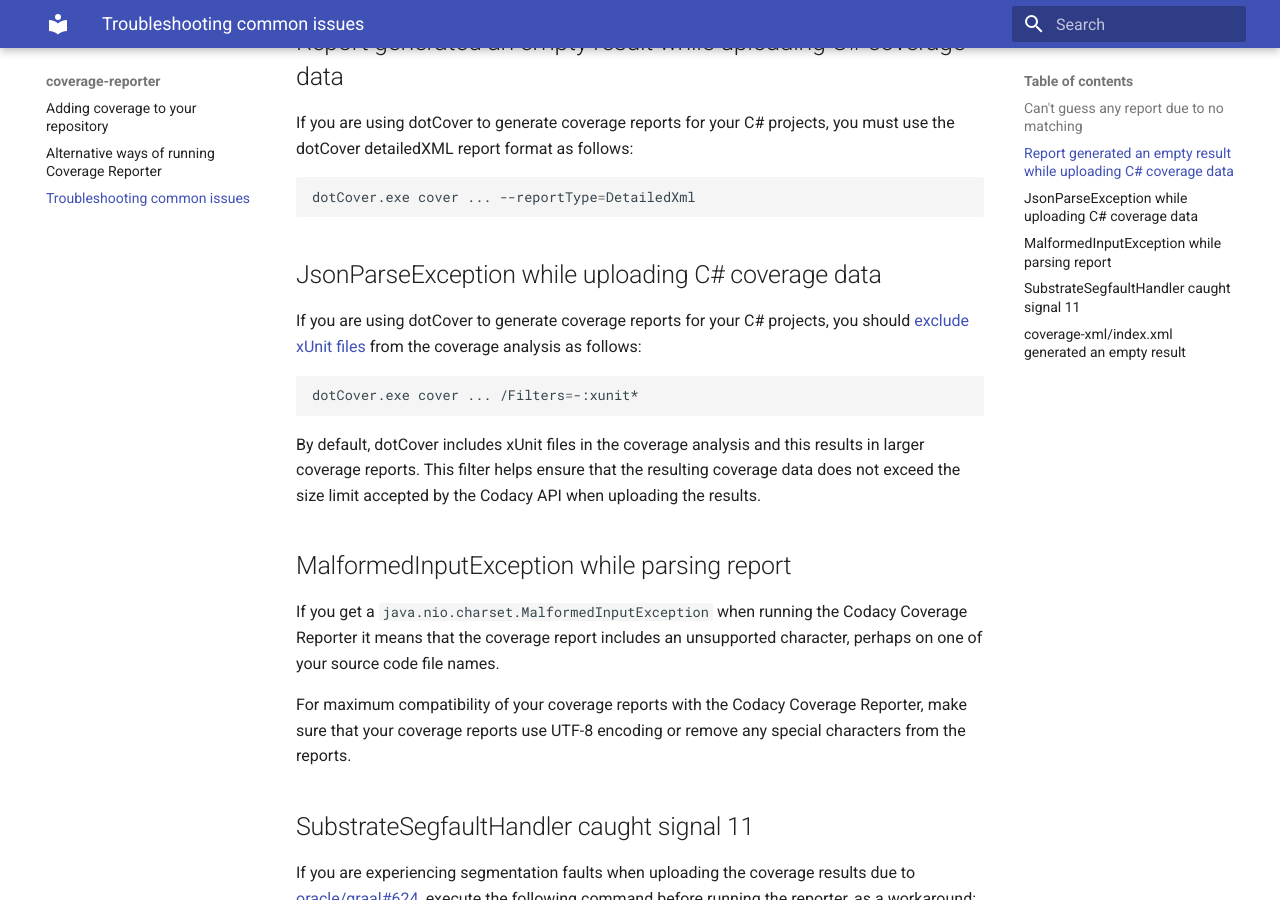
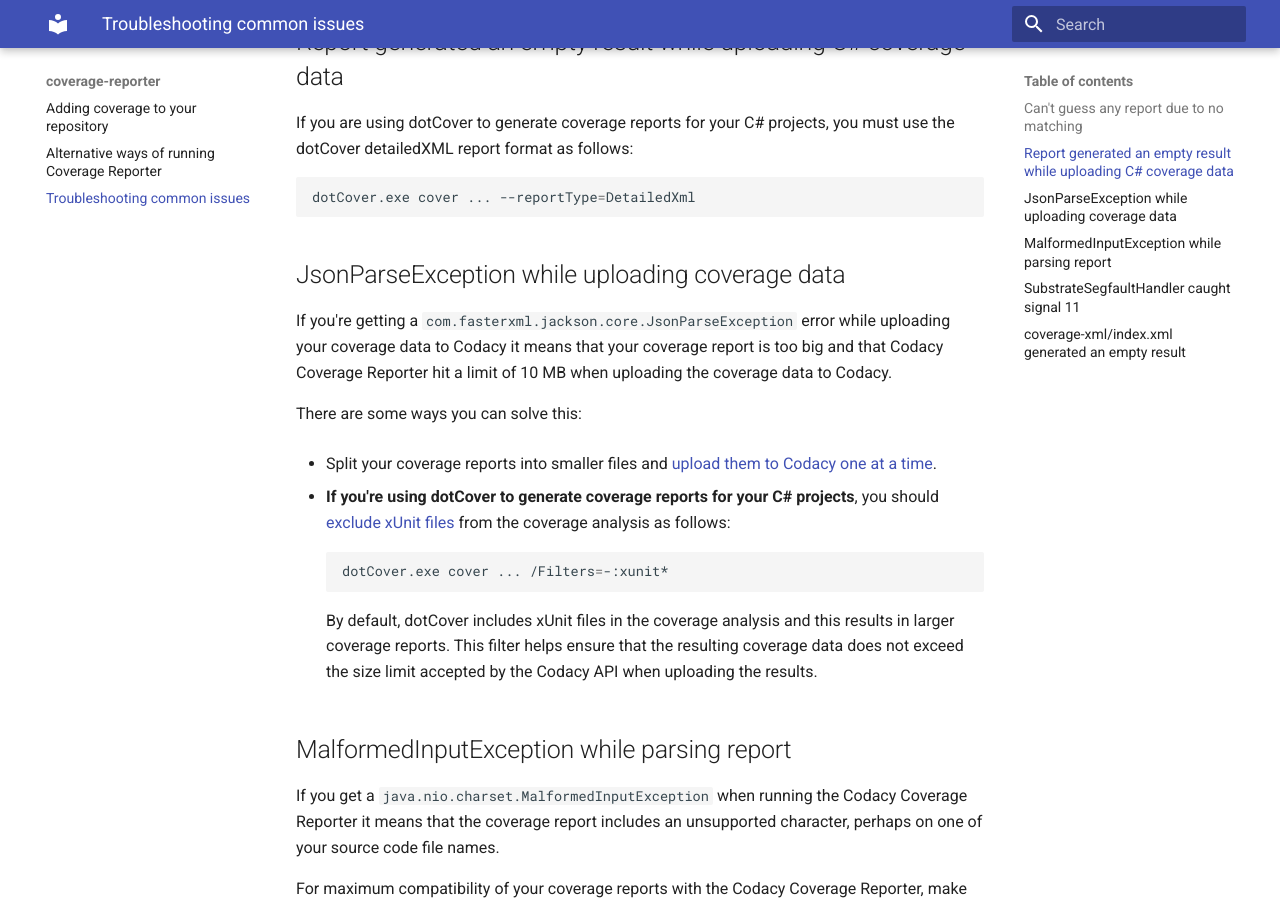
Before and after one commit to codacy/codacy-coverage-reporter, an MkDocs documentation site: the page built from docs/troubleshooting-common-issues.md, in a window 1280 px wide and 900 px high, scrolled down 531 px. Built offline with MkDocs 1.6.1 and Material for MkDocs 9.7.7, drawn with Linux system fonts in a browser that asks for light colours.

Commit message:
doc: Mention 10 MB limit when uploading coverage data DOCS-283

````diff
--- a/docs/troubleshooting-common-issues.md
+++ b/docs/troubleshooting-common-issues.md
@@ -25,15 +25,21 @@
 dotCover.exe cover ... --reportType=DetailedXml
 ```
 
-## JsonParseException while uploading C# coverage data
+## JsonParseException while uploading coverage data
 
-If you are using dotCover to generate coverage reports for your C# projects, you should [exclude xUnit files](https://www.jetbrains.com/help/dotcover/Running_Coverage_Analysis_from_the_Command_LIne.html#filters_cmd) from the coverage analysis as follows:
+If you're getting a `com.fasterxml.jackson.core.JsonParseException` error while uploading your coverage data to Codacy it means that your coverage report is too big and that Codacy Coverage Reporter hit a limit of 10 MB when uploading the coverage data to Codacy.
 
-```bash
-dotCover.exe cover ... /Filters=-:xunit*
-```
+There are some ways you can solve this:
 
-By default, dotCover includes xUnit files in the coverage analysis and this results in larger coverage reports. This filter helps ensure that the resulting coverage data does not exceed the size limit accepted by the Codacy API when uploading the results.
+-   Split your coverage reports into smaller files and [upload them to Codacy one at a time](index.md#multiple-reports).
+
+-   **If you're using dotCover to generate coverage reports for your C# projects**, you should [exclude xUnit files](https://www.jetbrains.com/help/dotcover/Running_Coverage_Analysis_from_the_Command_LIne.html#filters_cmd) from the coverage analysis as follows:
+
+    ```bash
+    dotCover.exe cover ... /Filters=-:xunit*
+    ```
+
+    By default, dotCover includes xUnit files in the coverage analysis and this results in larger coverage reports. This filter helps ensure that the resulting coverage data does not exceed the size limit accepted by the Codacy API when uploading the results.
 
 ## MalformedInputException while parsing report
 
````
